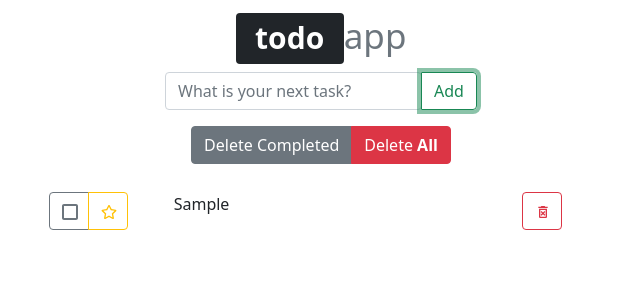
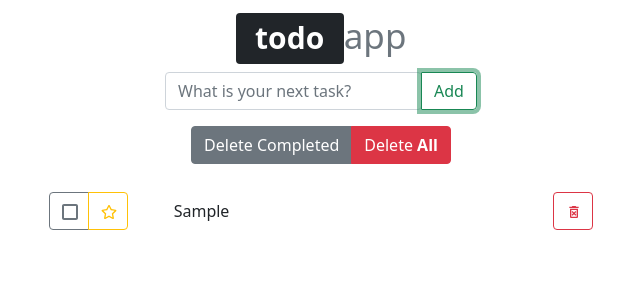
Before and after one commit to RNedder/todo-app, a React (Create React App) app: page / in a window 1280 px wide. Both pictures are taken after typing "Sample" into the empty fields and a click on the button "Add". Shown: the top 300 px of the page, without its empty margins (319-959 px from the left). Built offline with nearby package versions, Linux system fonts and the light colour scheme.

Commit message:
fixed the task and button alignments

```diff
--- a/src/App.css
+++ b/src/App.css
@@ -1,5 +1,5 @@
 
-.header-container, .list-container {
+.header-container {
   margin-top: 10px;
   margin-bottom: 20px;
   text-align: center
--- a/src/components/TaskDisplay.js
+++ b/src/components/TaskDisplay.js
@@ -10,8 +10,8 @@ const TaskDisplay = ({ task, dispatch }) => {
         <li className='task-item list-group-item'>
 
             <Container>
-            <Row className='btn-toolbar justify-content-between' role='toolbar'>
-                <Col xs='2' className='btn-group align-items-center' role='group'>
+            <Row className='btn-toolbar' role='toolbar'>
+                <Col xs='2' className='btn-group align-items-center d-flex justify-content-start' role='group'>
 
                     {/* Custom Checkbox Button using SVGs */}
                     <Button
@@ -34,12 +34,12 @@ const TaskDisplay = ({ task, dispatch }) => {
 
                 </Col>
 
-                <Col className='input-group'>
+                <Col className='input-group align-items-center d-flex justify-content-between'>
                 {/* Label for checkbox - AKA the task */}
                 <label className='task-label form-check-label' for={task.id}Checkbox >{task.name}</label>
                 </Col>
 
-                <Col xs='2' className='btn-group align-items-center' role='group'>
+                <Col xs='2' className='btn-group align-items-center d-flex justify-content-end' role='group'>
                     {/* Button for removal of tasks */}
                     {/* onClick dispatches object to the listReducer on App.js, passing in the task to be removed */}
                     <Button onClick={() => dispatch({ type: 'REMOVE_TASK', payload: task.id })}
```
